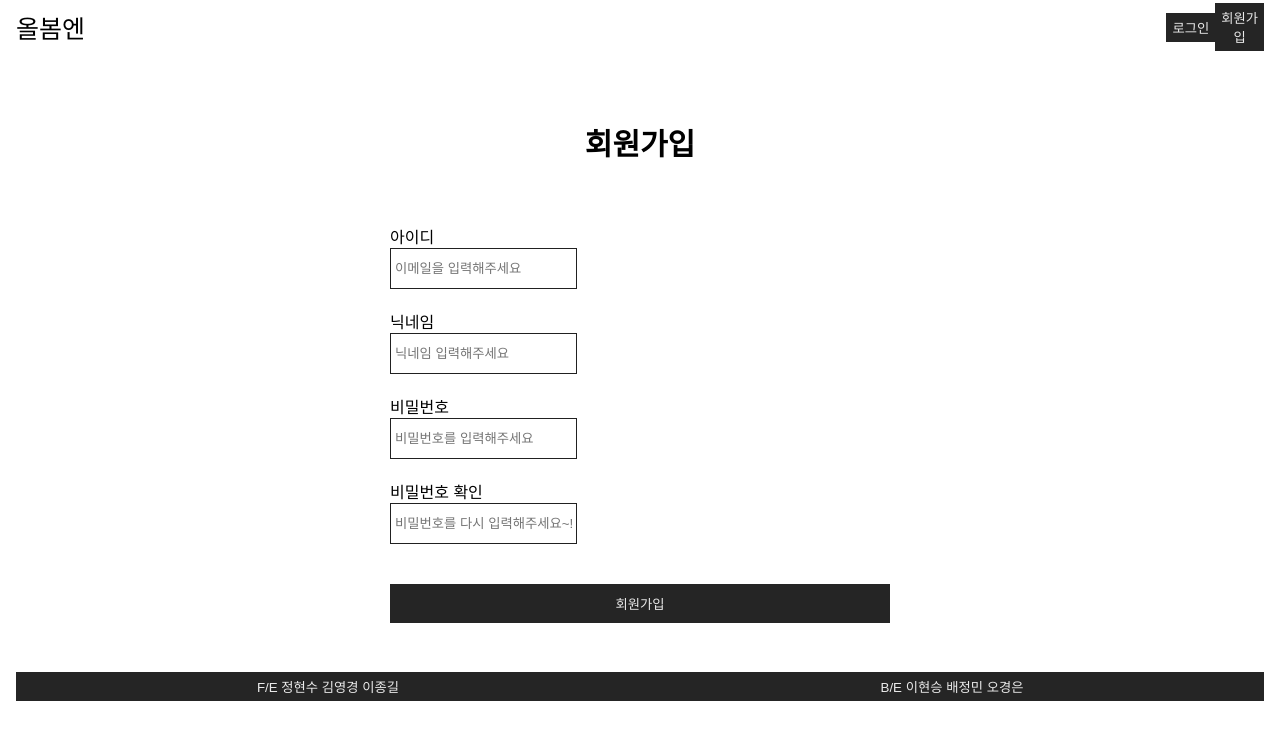
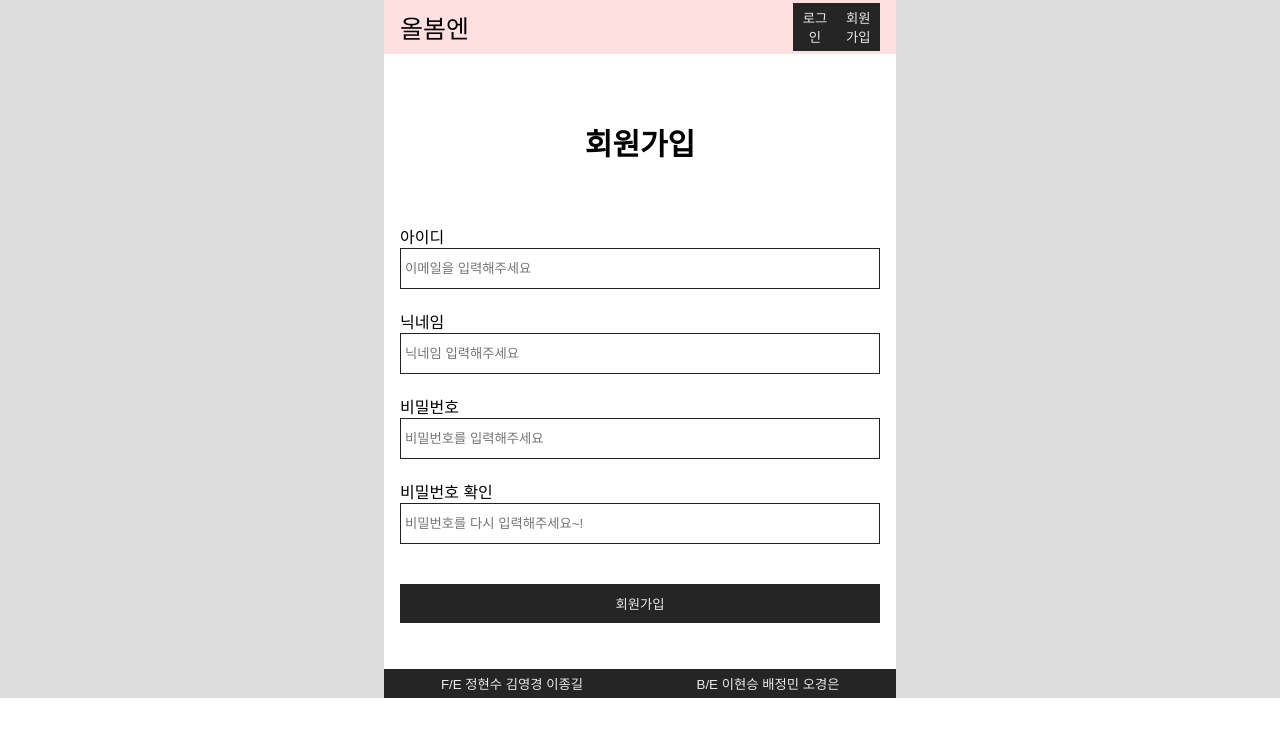
Before and after one commit to crown0205/spring_project2, a React (Create React App) app: page /signup in a window 1280 px wide. Shown: the top 740 px of the page. Built offline with nearby package versions, Linux system fonts and the light colour scheme.

Commit message:
전체 정리

```diff
--- a/src/components/Footer.js
+++ b/src/components/Footer.js
@@ -5,9 +5,11 @@ import { Grid, Text, Button } from "../elements";
 const Footer = (props) => {
   return (
     <React.Fragment>
-      <Grid is_flex padding="3px 16px">
+      <Grid bg="#ddd">
+      <Grid is_flex width="40%" bg="#fff" margin="auto">
         <Button text="F/E 정현수 김영경 이종길"></Button>
         <Button text="B/E 이현승 배정민 오경은"></Button>
+      </Grid>
       </Grid>
     </React.Fragment>
   );
--- a/src/components/Header.js
+++ b/src/components/Header.js
@@ -5,7 +5,8 @@ import { Grid, Text, Button } from "../elements";
 const Header = (props) => {
   return (
     <React.Fragment>
-      <Grid is_flex padding="3px 16px">
+      <Grid bg="#ddd">
+        <Grid is_flex padding="3px 16px" width="40%" margin="auto" bg="#ffe0e0">
           <Grid>
             <Text margin="0px" size="25px" bold>
               올봄엔
@@ -14,6 +15,7 @@ const Header = (props) => {
           <Grid width="auto" is_flex>
             <Button text="로그인" width="80px"></Button>
             <Button text="회원가입" width="80px"></Button>
+          </Grid>
         </Grid>
       </Grid>
     </React.Fragment>
--- a/src/elements/Image.js
+++ b/src/elements/Image.js
@@ -7,9 +7,6 @@ const Image = props => {
     size,
   };
 
-  if (shape === "circle") {
-    return <CircleImage {...styles}></CircleImage>;
-  }
   if (shape === "rectangle") {
     return (
       <RectangleOutter>
@@ -20,19 +17,20 @@ const Image = props => {
 };
 
 Image.defaultProps = {
-  shape: "circle", //기본 모양 circle
+  shape: "Rectangle", //기본 모양 circle
   src: "https://s3.ap-northeast-2.amazonaws.com/yk0825.shop/0325.jpg",
   size: 36,
+  width:"100%"
 };
 
 const RectangleOutter = styled.div`
-  width: 50%;
+  width: 100%;
   min-width: 250px;
   min-height: 250px;
 `;
 const RectangleInner = styled.div`
   position: relative;
-  padding-top: 50%;
+  padding-top: 75%;
   overflow: hidden;
 
   background-image: url("${props => props.src}");
--- a/src/elements/Input.js
+++ b/src/elements/Input.js
@@ -41,7 +41,7 @@ const Input = props => {
     <React.Fragment>
       <div>
         {label && <Text>{label}</Text>}
-        <InputBox type={type} placeholder={placeholder} onChange={_onChange} />
+        <InputBox type={type} placeholder={placeholder} onChange={_onChange} {...styles}/>
       </div>
     </React.Fragment>
   );
--- a/src/pages/Login.js
+++ b/src/pages/Login.js
@@ -5,9 +5,10 @@ import { Input, Grid, Text, Button } from "../elements/index";
 const Login = props => {
 
   return (
+
       <React.Fragment>
-      <React.Fragment>
-      <Grid padding="16px 0" margin="" bg="#ffffff">
+        <Grid bg="#ddd">
+        <Grid padding="16px 0" width="40%" margin="auto" bg="#ffffff">
           <Grid width="80%" Maxw="500px" margin="auto">
             <Text size="30px" Fw="600" center margin="50px 0">
               로그인
@@ -25,8 +26,9 @@ const Login = props => {
             </Grid>
           </Grid>
         </Grid>
+      </Grid>
     </React.Fragment>
-    </React.Fragment>
+
   )
 }
 
--- a/src/pages/Main.js
+++ b/src/pages/Main.js
@@ -1,7 +1,7 @@
 import React from "react";
 // import { useSelector, useDispatch } from "react-redux";
 import styled from "styled-components";
-
+import {Grid} from "../elements/index"
 // import { actionCreator as postActions } from "../redux/modules/post";
 
 import Card from "../components/Card";
@@ -19,6 +19,8 @@ const Main = () => {
 
   return (
     <React.Fragment>
+      <Grid bg="#ddd">
+        <Grid width="40%" margin="auto" bg="#fff">
           <MainWrap>
             {/* <Menu /> */}
             <PostList>
@@ -35,6 +37,8 @@ const Main = () => {
               <Card />
             </PostList>
           </MainWrap>
+        </Grid>
+      </Grid>
     </React.Fragment>
   );
 };
--- a/src/pages/PostDetail.js
+++ b/src/pages/PostDetail.js
@@ -4,10 +4,8 @@ import { Grid, Button, Text, Input, Image } from "../elements/index";
 const PostDetail = props => {
   return (
     <React.Fragment>
-      <Grid bg="#aaa" width="100%" height="100.3vw">
-        {/* header */}
-
-        <Grid margin="50px auto" width="40%" bg="#fff" padding="50px 16px">
+      <Grid bg="#ddd">
+        <Grid margin="auto" width="40%" bg="#fff" padding="50px 16px">
           <Text Fw="600" size="34px" margin="0 0 5px 0">
             이것은 테스트 하는 곳입니다.
           </Text>
@@ -18,7 +16,7 @@ const PostDetail = props => {
           <Grid margin="50px 0">
             <Grid>
               <Image
-                shape="ractangle"
+                shape="rectangle"
                 src="https://i.pinimg.com/564x/ca/02/94/ca0294f0578167fcdf6df476d4645772.jpg"
                 alt=""
                 width="100%"
@@ -54,8 +52,6 @@ const PostDetail = props => {
 
           <Grid>{/* btn */}</Grid>
         </Grid>
-
-        {/* footer */}
       </Grid>
     </React.Fragment>
   );
--- a/src/pages/Signup.js
+++ b/src/pages/Signup.js
@@ -5,8 +5,8 @@ import { Input, Grid, Text, Button } from "../elements/index";
 const Signup = (props) => {
   return (
     <React.Fragment>
-      <Grid padding="16px 0" margin="" bg="#ffffff">
-        <Grid width="80%" Maxw="500px" margin="auto">
+      <Grid bg="#ddd">
+        <Grid width="40%" padding="16px " margin="auto" bg="#fff">
           <Text size="30px" Fw="600" center margin="50px 0">
             회원가입
           </Text>
```
Also changed, not shown: src/pages/PostWrite.js (+1 -2 lines). Lines whose indentation alone changed are shown as unchanged.
